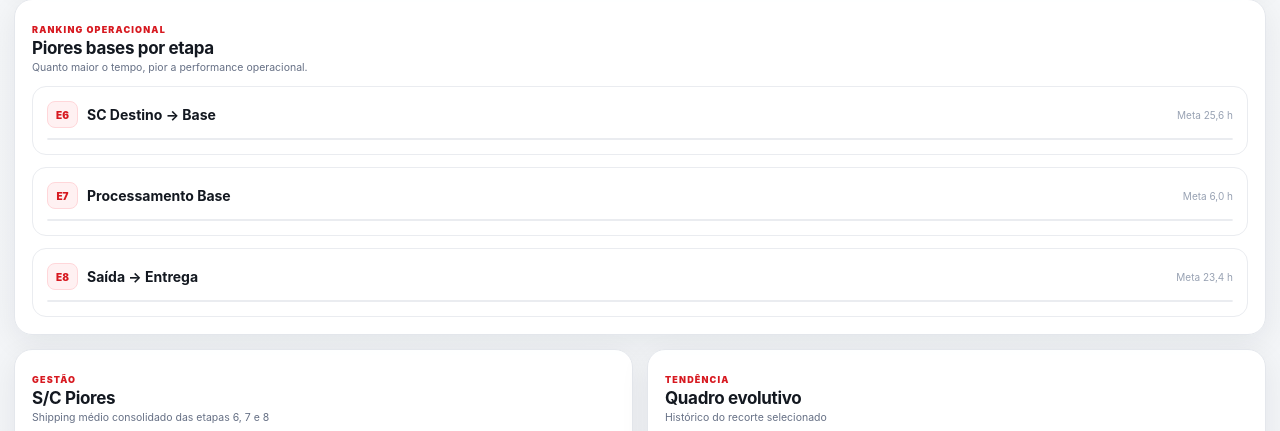
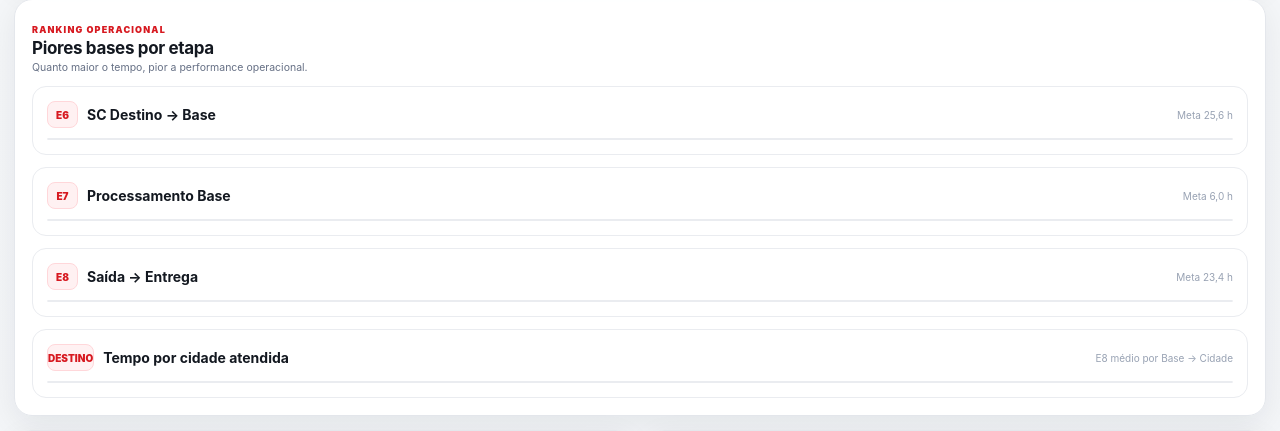
Before and after one commit to ErisonNeto/J-T-Shipping-Time, a FastAPI app: page / in a window 1280 px wide. Shown: the part 655-1086 px from the top of the page. Run offline with FastAPI, Linux system fonts and the light colour scheme; data that the repository does not hold is empty.

Commit message:
feat: adiciona quadro de cidades atendidas abaixo da Etapa 8

```diff
--- a/templates/index.html
+++ b/templates/index.html
@@ -6,7 +6,7 @@
   <meta name="theme-color" content="#d71920" />
   <title>J&T Express | Shipping Time</title>
   <link rel="preconnect" href="https://cdn.jsdelivr.net" />
-  <link rel="stylesheet" href="/static/style.css?v=20261027-render-fix" />
+  <link rel="stylesheet" href="/static/style.css?v=20261028-cidades" />
   <script src="https://cdn.jsdelivr.net/npm/chart.js"></script>
 </head>
 <body>
@@ -92,6 +92,10 @@
           <div class="stage-head"><div><span class="stage-chip">E8</span><h3>Saída → Entrega</h3></div><small>Meta 23,4 h</small></div>
           <div id="b8" class="table-wrap ranking-table-wrap"></div>
         </article>
+        <article class="stage-panel">
+          <div class="stage-head"><div><span class="stage-chip">DESTINO</span><h3>Tempo por cidade atendida</h3></div><small>E8 médio por Base → Cidade</small></div>
+          <div id="cidadesAtendidas" class="table-wrap ranking-table-wrap"></div>
+        </article>
       </div>
     </section>
 
@@ -109,6 +113,6 @@
     <footer class="dashboard-footer"><span>J&T Express • Shipping Time</span><span>Performance Last Mile</span></footer>
   </main>
 
-  <script src="/static/app.js?v=20261027-render-fix"></script>
+  <script src="/static/app.js?v=20261028-cidades"></script>
 </body>
 </html>
```
